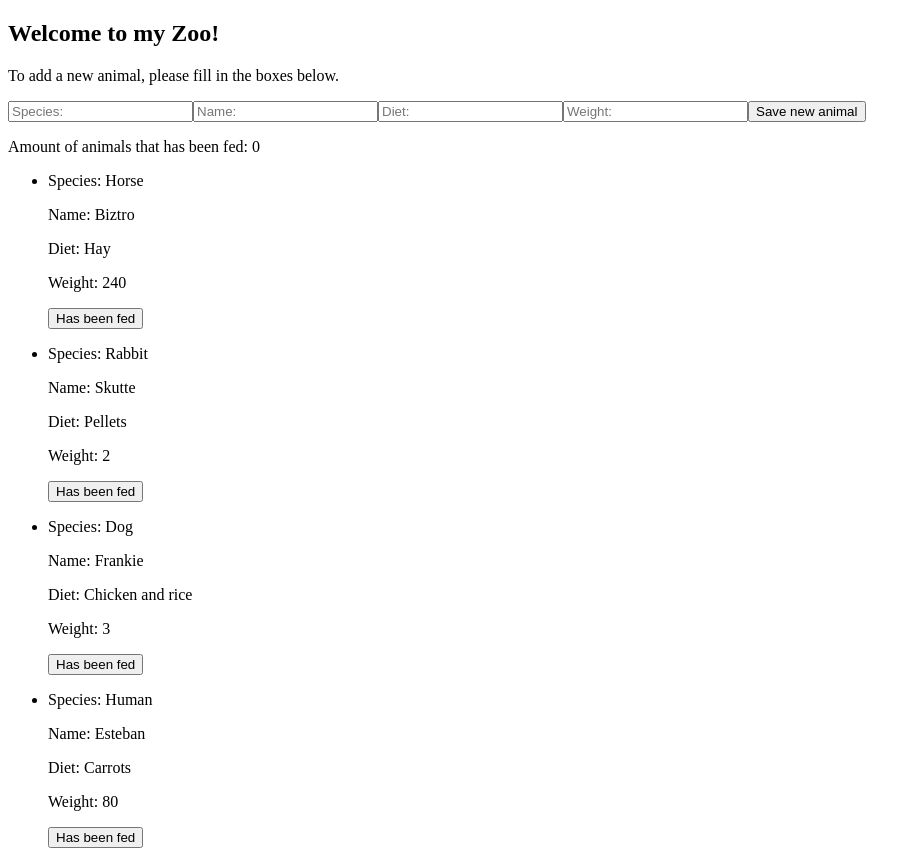
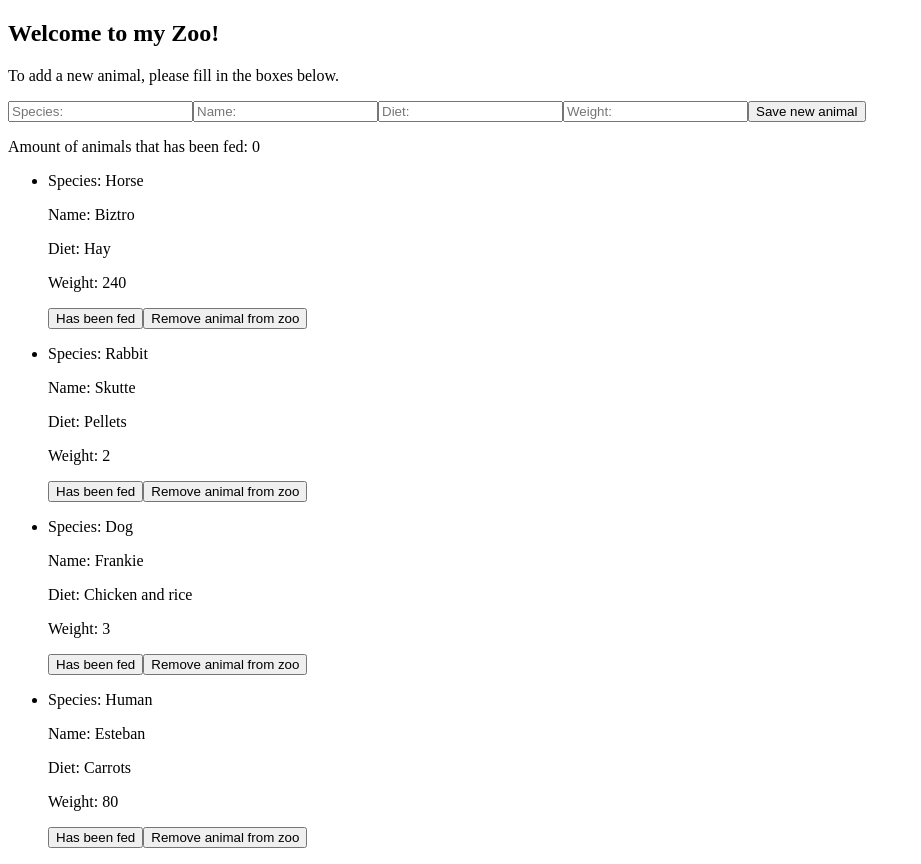
Before and after one commit to tovehydmark/angular-course-collection, an Angular app: page / in a window 1280 px wide. Shown: the whole page, without its empty margins (0-921 px from the left). Built offline with nearby package versions, Linux system fonts and the light colour scheme.

Commit message:
added functions to remove animals from list

```diff
--- a/src/app/components/animal/animal.component.html
+++ b/src/app/components/animal/animal.component.html
@@ -6,6 +6,7 @@
             <p>Diet: {{a.diet}}</p>
             <p>Weight: {{a.weight}}</p>
             <button (click)="hasBeenFed()">Has been fed</button>
+            <button (click)="removeAnimalFunction(i)">Remove animal from zoo</button>
         </li>
     </ul>
 </section>
--- a/src/app/components/animal/animal.component.ts
+++ b/src/app/components/animal/animal.component.ts
@@ -22,8 +22,9 @@ export class AnimalComponent implements OnInit {
   hasBeenFed() {
     this.numberOfFedAnimals++;
     this.service.hasBeenFedData(this.numberOfFedAnimals);
+  }
 
-    console.log('Click on has been fed');
-    // console.log(this.numberOfFedAnimals);
+  removeAnimalFunction(i: number) {
+    this.service.removeAnimal(i);
   }
 }
--- a/src/app/services/animal-storage.service.ts
+++ b/src/app/services/animal-storage.service.ts
@@ -24,6 +24,10 @@ export class AnimalStorageService {
     this.animalList.push(newAnimalFromUser);
   }
 
+  removeAnimal(i: number) {
+    this.animalList.splice(i, 1);
+  }
+
   hasBeenFedData(numberOfFedAnimals: number) {
     this.hasBeenFedTotal.fed = numberOfFedAnimals;
   }
```
